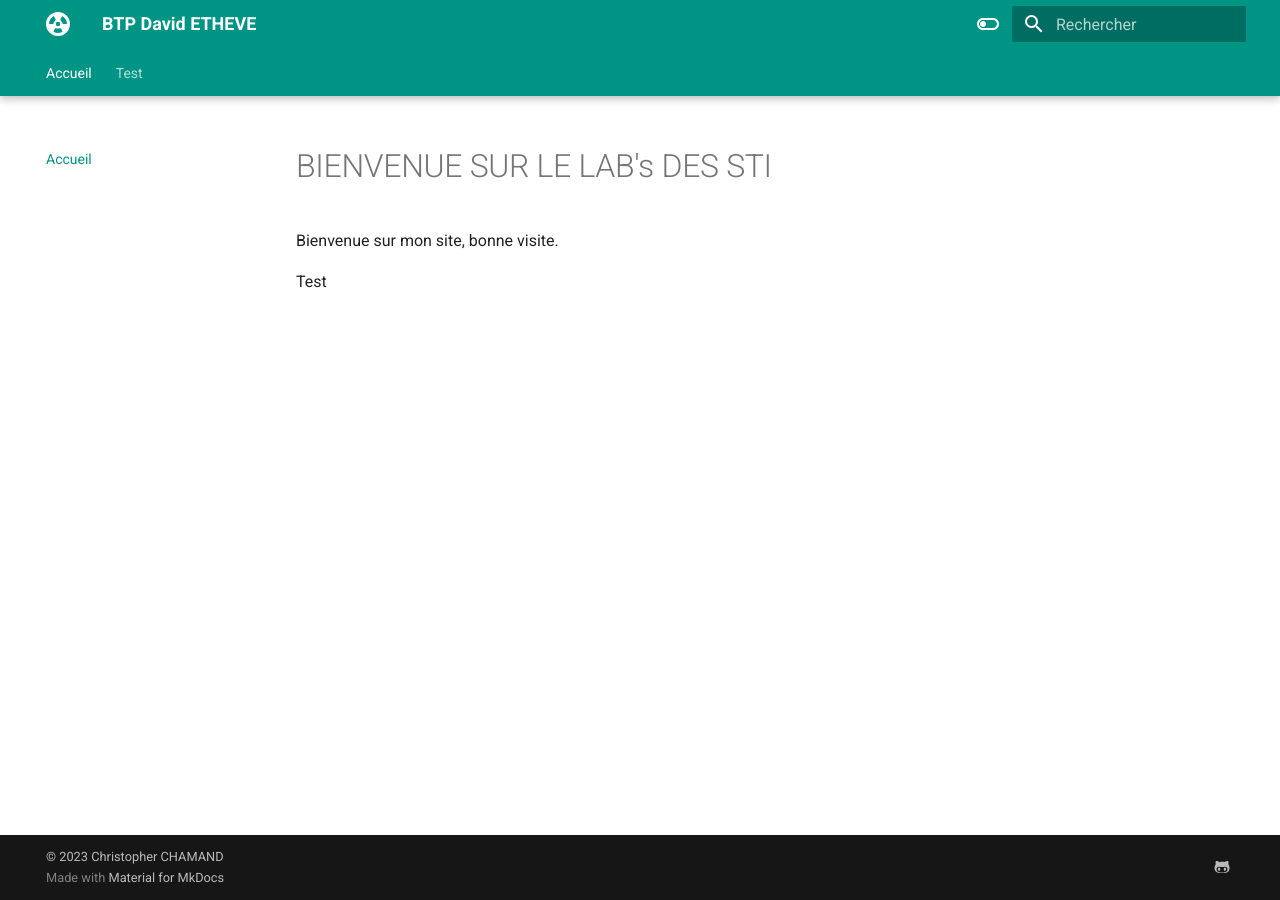
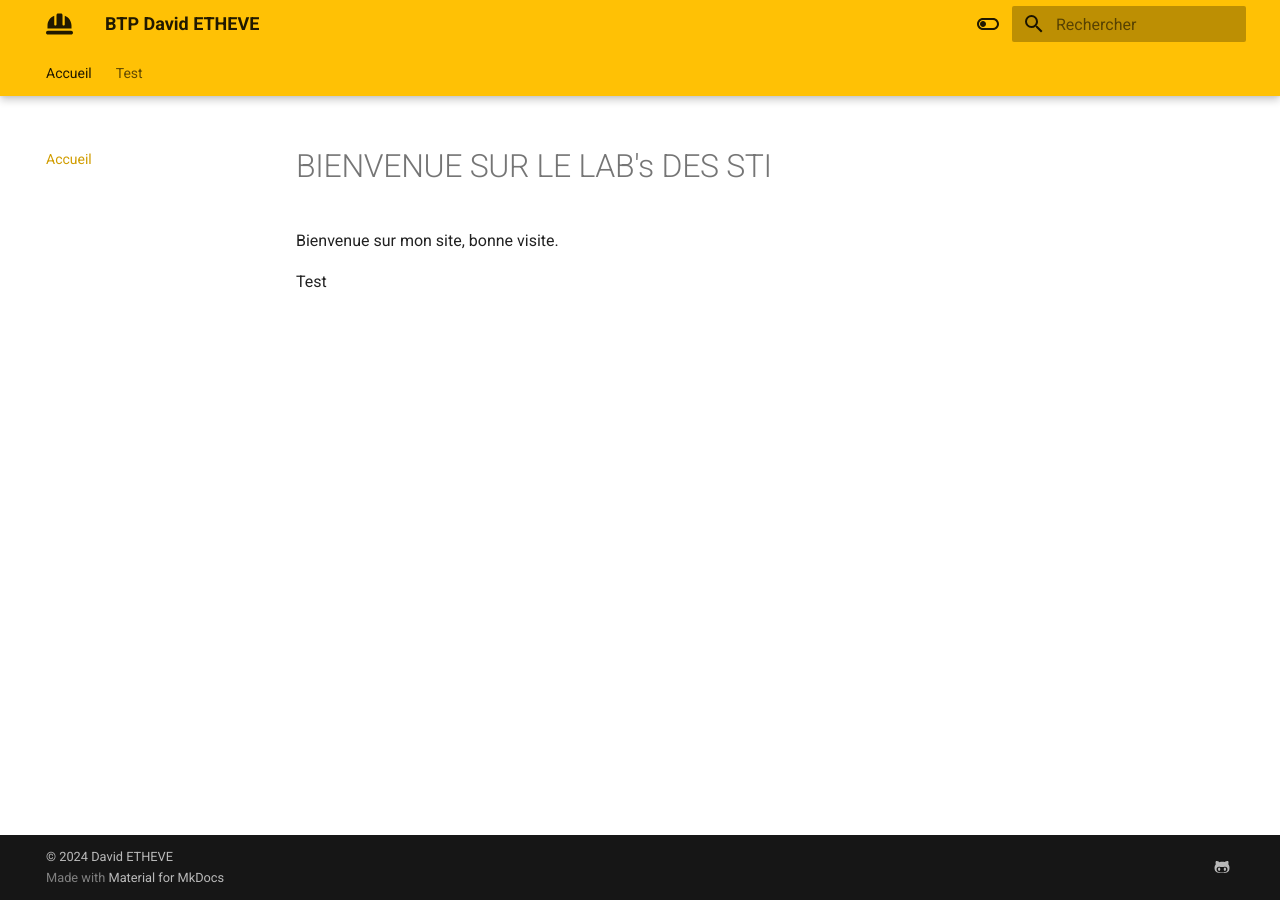
Before and after one commit to btpdavidetheve/btpdavidetheve.github.io, an MkDocs documentation site: the page built from docs/index.md, in a window 1280 px wide. Built offline with MkDocs 1.6.1 and Material for MkDocs 9.7.7, drawn with Linux system fonts in a browser that asks for light colours; nearby versions of some CDN libraries; library files that are not in the unit come from our copies.

Commit message:
Téléversement de la configuration

```diff
--- a/mkdocs.yml
+++ b/mkdocs.yml
@@ -8,6 +8,8 @@
 ## mkdocs new .
 ## mkdocs build
 ## mkdocs gh-deploy
+#### /!\ Pour changer la configuration:
+### https://squidfunk.github.io/mkdocs-material/setup/
 
 site_name: BTP David ETHEVE
 site_description: Cours de génie civil
@@ -20,15 +22,12 @@ nav:
 - "Test" : Test/index_test.md
 
 theme:
-  #favicon: icones/icons8-cours-100.png
-  #favicon: icones/icons8-prof-64.png
+  favicon: icones/helmet-safety-construction.png
   icon:
-    #logo: fontawesome/brands/debian
-    logo: fontawesome/solid/circle-radiation
-    #logo: fontawesome/brands/d-and-d
-    #logo: fontawesome/solid/jedi
-    #logo: fontawesome/brands/mandalorian
-    #logo: fontawesome/solid/dragon
+    logo: fontawesome/solid/helmet-safety
+    #logo: fontawesome/solid/trowel-bricks
+    #logo: fontawesome/solid/trowel
+    #logo: fontawesome/solid/person-digging
 
   name: material
   language: fr
@@ -63,14 +62,14 @@ theme:
       toggle:
         icon: material/toggle-switch-off-outline
         name: Darkmode
-      primary: teal
+      primary: amber
       accent: amber
     - scheme: slate
       toggle:
         icon: material/toggle-switch
         name: Lightmode
-      primary: teal
-      accent: lime
+      primary: amber
+      accent: amber
 
 extra:
   # consent:
@@ -85,7 +84,7 @@ extra:
   #     - reject
   social:
     - icon: fontawesome/brands/github-alt
-      link: https://github.com/cr0wth/
+      link: https://github.com/detheve10
 
 markdown_extensions:
   - pymdownx.inlinehilite
@@ -139,4 +138,4 @@ extra_css:
   - https://cdnjs.cloudflare.com/ajax/libs/KaTeX/0.16.7/katex.min.css
 
 copyright: |
-  &copy; 2023 <a href="" target="_blank" rel="noopener">Christopher CHAMAND</a>
+  &copy; 2024 <a href="" target="_blank" rel="noopener">David ETHEVE</a>
```
Also changed, not shown: 1 other file.
